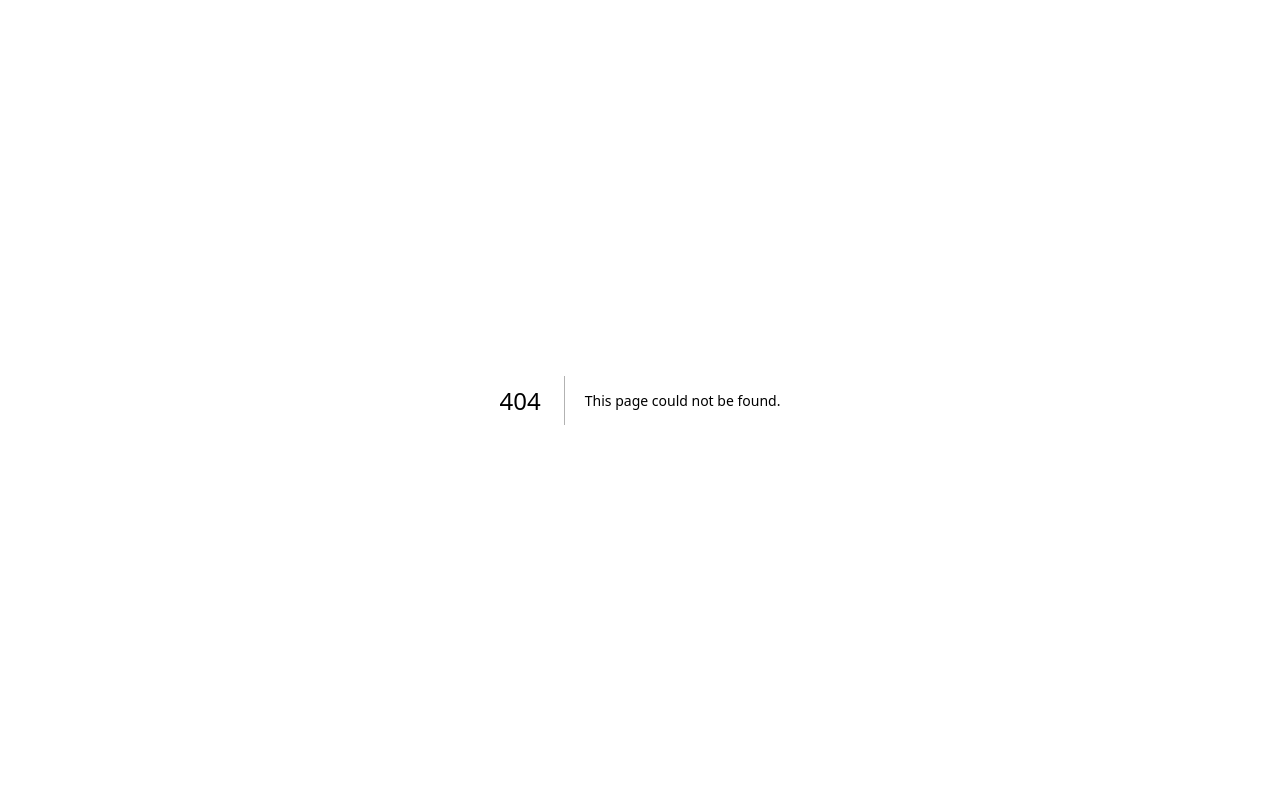
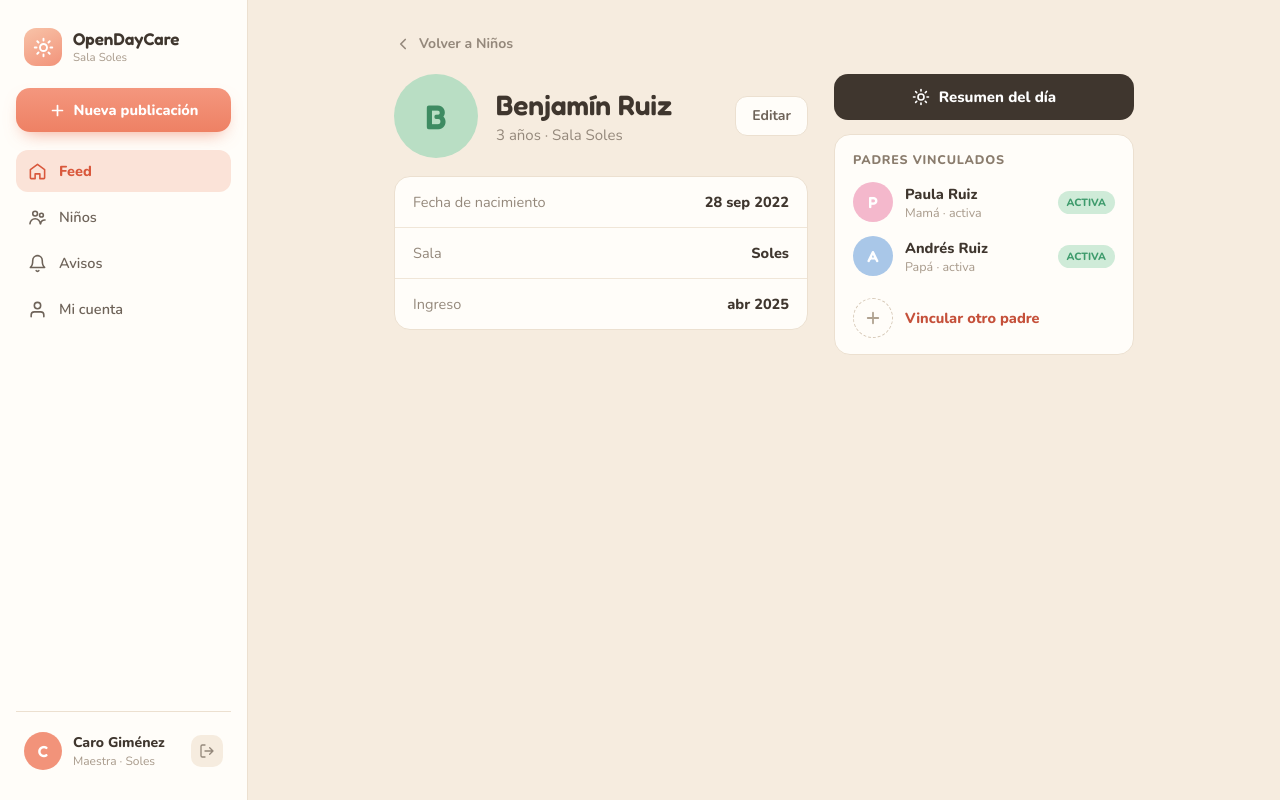
Before and after one commit to jbs-code/06-open-daycare, a Next.js app: page /kids/benjamin-ruiz in a window 1280 px wide. Before the commit this address had no page. Built offline with nearby package versions, Linux system fonts and the light colour scheme.

Commit message:
feat: Add ChildProfilePage and related components for detailed child profiles, including AllergyAlert, ChildDetailsCard, ChildProfileHeader, and ParentsCard

```diff
--- /dev/null
+++ b/app/kids/[slug]/page.tsx
@@ -0,0 +1,71 @@
+import Link from "next/link";
+import { notFound } from "next/navigation";
+import { ChevronLeftIcon, SunIcon } from "@/components/icons";
+import { AllergyAlert } from "@/features/kids/AllergyAlert";
+import { ChildDetailsCard } from "@/features/kids/ChildDetailsCard";
+import { ChildProfileHeader } from "@/features/kids/ChildProfileHeader";
+import { ParentsCard } from "@/features/kids/ParentsCard";
+import { MobileSidebar } from "@/features/sidebar/MobileSidebar";
+import { Sidebar } from "@/features/sidebar/Sidebar";
+import { children, getChildBySlug } from "@/lib/children";
+import { currentUser } from "@/lib/mockData";
+
+// Cache Components (Next 16): los 8 slugs se prerenderizan en build;
+// los desconocidos se resuelven en runtime y caen en notFound()
+export async function generateStaticParams() {
+  return children.map((child) => ({ slug: child.slug }));
+}
+
+// Next 16 valida que params esté fuera de <Suspense> para navegaciones
+// instantáneas; esta ruta está permitida para bloquear (fix del propio error)
+export const instant = false;
+
+interface ChildProfilePageProps {
+  params: Promise<{ slug: string }>;
+}
+
+// Réplica de references/pantallas/perfil-nino.dc.html
+export default async function ChildProfilePage({
+  params,
+}: ChildProfilePageProps) {
+  const { slug } = await params;
+  const child = getChildBySlug(slug);
+  if (!child) notFound();
+
+  return (
+    <div className="flex min-h-screen flex-col bg-page md:flex-row">
+      <MobileSidebar user={currentUser} />
+      <Sidebar user={currentUser} />
+      <main className="min-w-0 flex-1">
+        <div className="mx-auto w-full max-w-[820px] px-10 pt-[34px] pb-20">
+          <Link
+            href="/kids"
+            className="mb-5 flex w-fit items-center gap-[7px] text-sm font-bold text-muted-strong"
+          >
+            <ChevronLeftIcon className="size-[18px]" />
+            Volver a Niños
+          </Link>
+
+          <div className="flex flex-wrap items-start gap-[26px]">
+            <div className="flex min-w-0 flex-1 flex-col gap-[18px] sm:min-w-[300px]">
+              <ChildProfileHeader child={child} />
+              {child.allergies && <AllergyAlert text={child.allergies} />}
+              <ChildDetailsCard child={child} />
+            </div>
+
+            <div className="flex w-full flex-none flex-col gap-[14px] sm:w-[300px]">
+              <a
+                href="#"
+                className="flex w-full items-center justify-center gap-[9px] rounded-[14px] bg-foreground p-[13px] text-[15px] font-extrabold text-white"
+              >
+                <SunIcon className="size-[18px]" />
+                Resumen del día
+              </a>
+              <ParentsCard parents={child.parents} />
+            </div>
+          </div>
+        </div>
+      </main>
+    </div>
+  );
+}
--- /dev/null
+++ b/features/kids/AllergyAlert.tsx
@@ -0,0 +1,18 @@
+import { AlertTriangleIcon } from "@/components/icons";
+
+// Caja roja de alergias — el mockup solo la muestra en Mateo
+export function AllergyAlert({ text }: { text: string }) {
+  return (
+    <div className="flex gap-[14px] rounded-2xl bg-[#FBDAD6] px-[18px] py-4">
+      <span className="flex size-10 flex-none items-center justify-center rounded-[11px] bg-[#F4A8A0]">
+        <AlertTriangleIcon className="size-[22px] text-white" />
+      </span>
+      <div className="min-w-0">
+        <div className="mb-0.5 text-[15px] font-extrabold text-[#C5413A]">
+          Alergias y notas
+        </div>
+        <div className="text-[14.5px] leading-normal text-[#B25249]">{text}</div>
+      </div>
+    </div>
+  );
+}
--- /dev/null
+++ b/features/kids/ChildDetailsCard.tsx
@@ -0,0 +1,28 @@
+import type { Child } from "@/lib/children";
+
+const rows: { label: string; value: (child: Child) => string }[] = [
+  { label: "Fecha de nacimiento", value: (child) => child.birthDate },
+  { label: "Sala", value: (child) => child.roomName },
+  { label: "Ingreso", value: (child) => child.admission },
+];
+
+// Tarjeta de detalles: Fecha de nacimiento / Sala / Ingreso
+export function ChildDetailsCard({ child }: { child: Child }) {
+  return (
+    <div className="overflow-hidden rounded-2xl border border-border bg-surface">
+      {rows.map(({ label, value }, index) => (
+        <div
+          key={label}
+          className={`flex items-center justify-between px-[18px] py-[15px] ${
+            index < rows.length - 1 ? "border-b border-border-soft" : ""
+          }`}
+        >
+          <span className="text-[14.5px] text-muted-strong">{label}</span>
+          <span className="text-[14.5px] font-extrabold text-foreground">
+            {value(child)}
+          </span>
+        </div>
+      ))}
+    </div>
+  );
+}
--- /dev/null
+++ b/features/kids/ChildProfileHeader.tsx
@@ -0,0 +1,29 @@
+import type { Child } from "@/lib/children";
+
+// Cabecera del perfil: avatar 84px + nombre + botón "Editar"
+export function ChildProfileHeader({ child }: { child: Child }) {
+  return (
+    <div className="flex items-center gap-[18px]">
+      <span
+        className="flex size-[84px] flex-none items-center justify-center rounded-full font-fredoka text-[34px] font-semibold"
+        style={{ backgroundColor: child.avatarBg, color: child.avatarInk }}
+      >
+        {child.initial}
+      </span>
+      <span className="min-w-0 flex-1">
+        <h1 className="font-fredoka text-[28px] font-semibold break-words text-foreground [overflow-wrap:anywhere]">
+          {child.fullName}
+        </h1>
+        <p className="mt-[3px] text-[15px] text-muted-strong">
+          {child.ageYears} años · Sala {child.roomName}
+        </p>
+      </span>
+      <a
+        href="#"
+        className="flex-none rounded-xl border-[1.5px] border-border bg-surface px-4 py-[9px] text-sm font-bold text-nav"
+      >
+        Editar
+      </a>
+    </div>
+  );
+}
--- /dev/null
+++ b/features/kids/ParentsCard.tsx
@@ -0,0 +1,62 @@
+import { PlusIcon } from "@/components/icons";
+import type { Parent, ParentStatus } from "@/lib/children";
+
+// Texto secundario del padre según estado (del mockup)
+const STATUS_TEXT: Record<ParentStatus, string> = {
+  active: "activa",
+  pending: "invitación enviada",
+};
+
+const BADGE_STYLES: Record<ParentStatus, string> = {
+  active: "bg-achievement-soft text-achievement",
+  pending: "bg-[#F7E7A6] text-[#9A7B1E]",
+};
+
+const BADGE_LABEL: Record<ParentStatus, string> = {
+  active: "ACTIVA",
+  pending: "PENDIENTE",
+};
+
+// Tarjeta "PADRES VINCULADOS" de la columna derecha del perfil
+export function ParentsCard({ parents }: { parents: Parent[] }) {
+  return (
+    <div className="rounded-2xl border border-border bg-surface px-[18px] py-4">
+      <div className="mb-[14px] text-[12.5px] font-extrabold tracking-[0.8px] text-section">
+        PADRES VINCULADOS
+      </div>
+      <div className="flex flex-col gap-[14px]">
+        {parents.map((parent) => (
+          <div key={parent.fullName} className="flex items-center gap-3">
+            <span
+              className="flex size-10 flex-none items-center justify-center rounded-full font-fredoka text-base font-semibold text-white"
+              style={{ backgroundColor: parent.avatarBg }}
+            >
+              {parent.initial}
+            </span>
+            <span className="min-w-0 flex-1">
+              <span className="block text-[14.5px] font-extrabold text-foreground">
+                {parent.fullName}
+              </span>
+              <span className="block text-[12.5px] text-muted">
+                {parent.relation} · {STATUS_TEXT[parent.status]}
+              </span>
+            </span>
+            <span
+              className={`flex-none rounded-full px-[9px] py-1 text-[10.5px] font-extrabold ${BADGE_STYLES[parent.status]}`}
+            >
+              {BADGE_LABEL[parent.status]}
+            </span>
+          </div>
+        ))}
+        <a href="#" className="flex items-center gap-3 pt-2">
+          <span className="flex size-10 flex-none items-center justify-center rounded-full border-[1.5px] border-dashed border-[#D8CBBA] text-[#B0A290]">
+            <PlusIcon className="size-[18px]" />
+          </span>
+          <span className="text-[14.5px] font-extrabold text-coral-strong">
+            Vincular otro padre
+          </span>
+        </a>
+      </div>
+    </div>
+  );
+}
```
